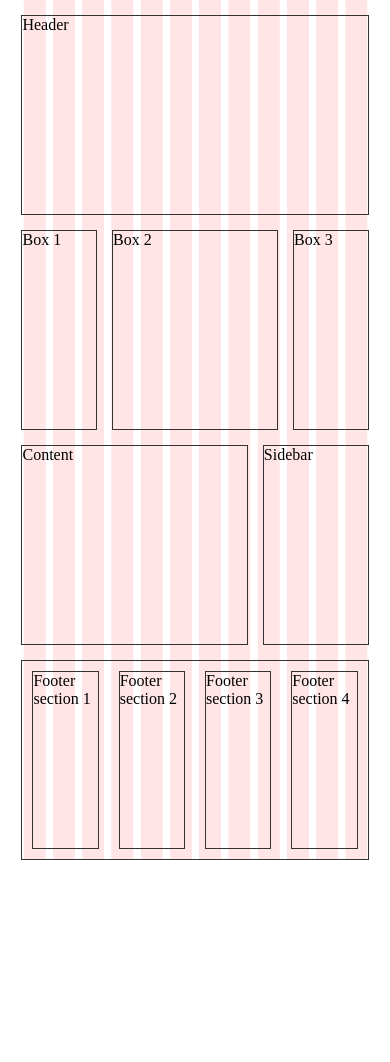
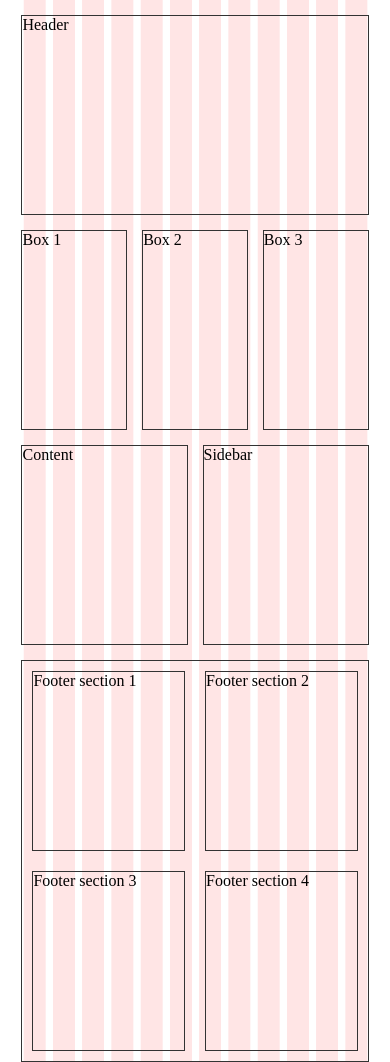
Before and after one commit to Jakke1980/cssgrids-template, a plain HTML site: page index.html in a window 390 px wide. Before the commit the page ends 860 px from the top, so only its background shows below. Drawn offline with Linux system fonts and the light colour scheme.

Commit message:
<960px done

```diff
--- a/css/style.css
+++ b/css/style.css
@@ -106,7 +106,69 @@ body {
 }
 
 /* Screens <960px */
-@media screen and (max-width: 1200px) {
+@media screen and (max-width: 960px) {
+
+	.header {
+		grid-area: 1 / 1 / 2 / 13;
+		border: 1px solid #333;
+	}
+
+	.box1 {
+		grid-area: 2 / 1 / 3 / 5;
+		border: 1px solid #333;
+	}
+
+	.box2 {
+		grid-area: 2 / 5 / 3 / 9;
+		border: 1px solid #333;
+	}
+
+	.box3 {
+		grid-area: 2 / 9 / 3 / 13;
+		border: 1px solid #333;
+	}
+
+	.main {
+		grid-area: 3 / 1 / 4 / 7;
+		border: 1px solid #333;
+	}
+
+	.aside {
+		grid-area: 3 / 7 / 4 / 13;
+		border: 1px solid #333;
+	}
+
+	.footer {
+		grid-area: 4 / 1 / 6 / 13;;
+		border: 1px solid #333;
+		display: grid;
+		grid-template-columns: repeat(2, 1fr);
+		grid-template-rows: repeat(2, 200px)
+	}
+
+	.footer1 {
+		grid-area: 1 / 1 / 2 / 2;
+		border: 1px solid #333;
+		margin: 10px;
+	}
+	.footer2 {
+		grid-area: 1 / 2 / 2 / 3;
+		border: 1px solid #333;
+		margin: 10px;
+	}
+	.footer3 {
+		grid-area: 2 / 1 / 3 / 2;
+		border: 1px solid #333;
+		margin: 10px;
+	}
+	.footer4 {
+		grid-area: 2 / 2 / 3 / 3;
+		border: 1px solid #333;
+		margin: 10px;
+	}
+}
+ /* Screens <768px */
+/* @media screen and (max-width: 768px) {
 
 	.header {
 		grid-area: 1 / 1 / 2 / 13;
@@ -153,51 +215,8 @@ body {
 		margin: 10px;
 	}
 }
- /* Screens <768px */
-@media screen and (max-width: 1200px) {
 
-	.header {
-		grid-area: 1 / 1 / 2 / 13;
-		border: 1px solid #333;
-	}
 
-	.box1 {
-		grid-area: 2 / 1 / 3 / 4;
-		border: 1px solid #333;
-	}
 
-	.box2 {
-		grid-area: 2 / 4 / 3 / 10;
-		border: 1px solid #333;
-	}
 
-	.box3 {
-		grid-area: 2 / 10 / 3 / 13;
-		border: 1px solid #333;
-	}
-
-	.main {
-		grid-area: 3 / 1 / 4 / 9;
-		border: 1px solid #333;
-	}
-
-	.aside {
-		grid-area: 3 / 9 / 4 / 13;
-		border: 1px solid #333;
-	}
-
-	.footer {
-		grid-area: 4 / 1 / 5 / 13;;
-		border: 1px solid #333;
-		display: grid;
-		grid-template-columns: repeat(4, 1fr);
-	}
-
-	.footer1,
-	.footer2,
-	.footer3,
-	.footer4 {
-		border: 1px solid #333;
-		margin: 10px;
-	}
-}
+ */
```
